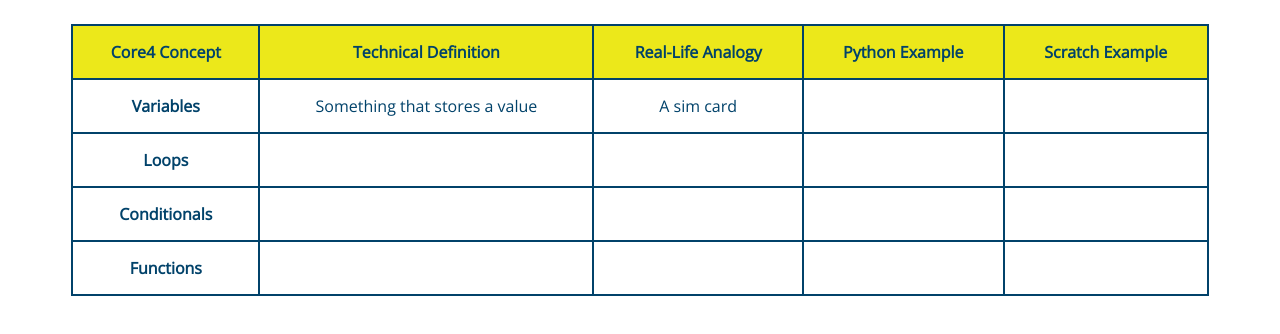
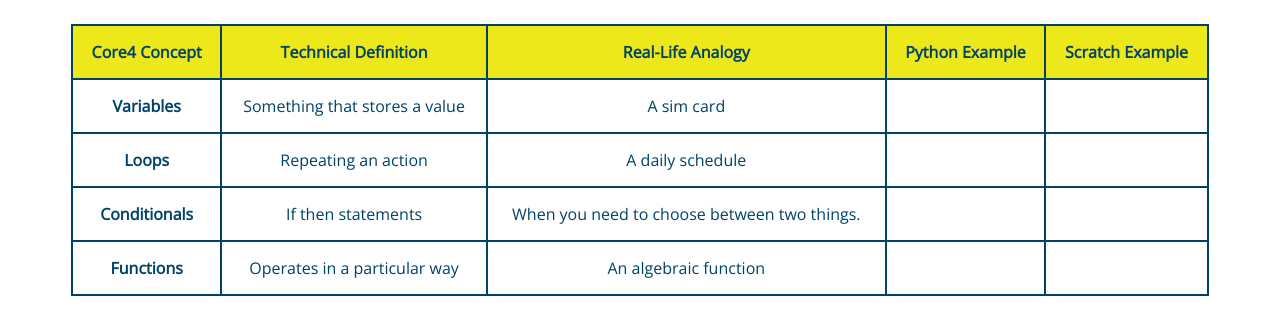
Before and after one commit to mchaavez/portfolio-, a plain HTML site: page Core4Template.html in a window 1280 px wide. Drawn offline with nearby package versions, Linux system fonts and the light colour scheme.

Commit message:
Update Core4Template.html

```diff
--- a/Core4Template.html
+++ b/Core4Template.html
@@ -56,8 +56,8 @@
         <!-- Fill in the row for Loops -->
         <tr>
           <td><b>Loops</b></td>
-          <td>  </td>
-          <td>  </td>
+          <td> Repeating an action </td>
+          <td> A daily schedule </td>
           <td>  </td>
           <td>  </td>
         </tr>
@@ -65,8 +65,8 @@
         <!-- Fill in the row for Conditionals -->
         <tr>
           <td><b>Conditionals</b></td>
-          <td>  </td>
-          <td>  </td>
+          <td> If then statements </td>
+          <td> When you need to choose between two things. </td>
           <td>  </td>
           <td>  </td>
         </tr>
@@ -74,8 +74,8 @@
         <!-- Fill in the row for Functions -->
         <tr>
           <td><b>Functions</b></td>
-          <td>  </td>
-          <td>  </td>
+          <td> Operates in a particular way </td>
+          <td> An algebraic function </td>
           <td>  </td>
           <td>  </td>
         </tr>
```
